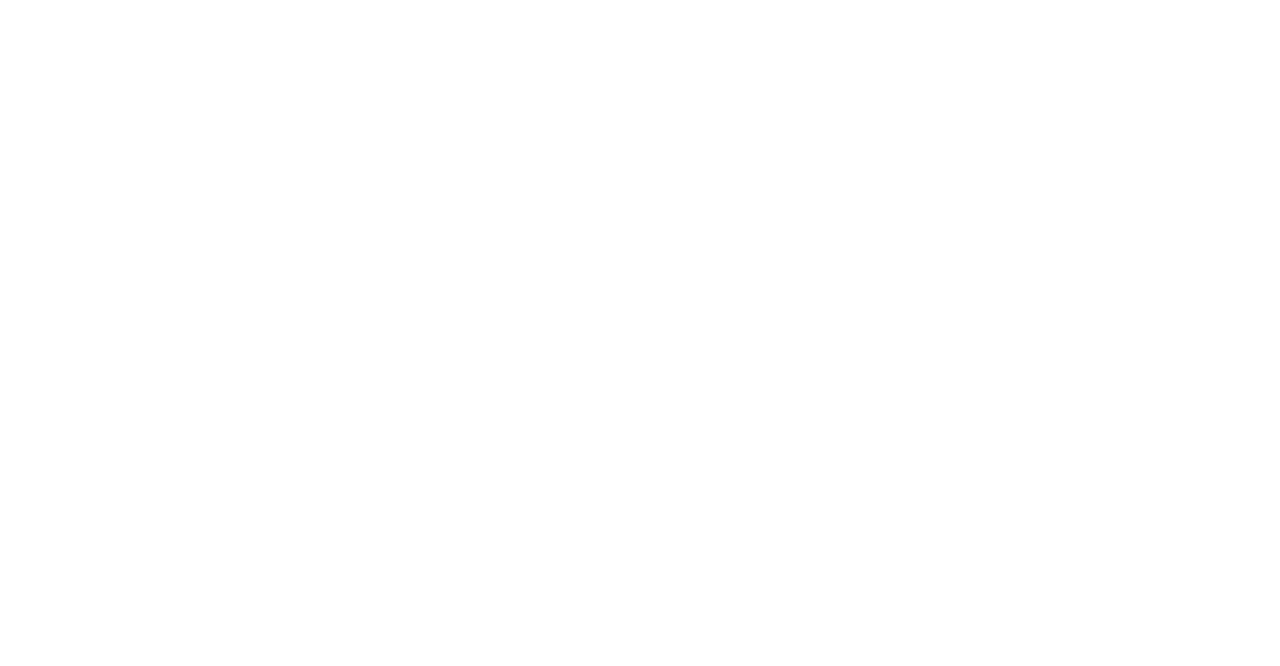
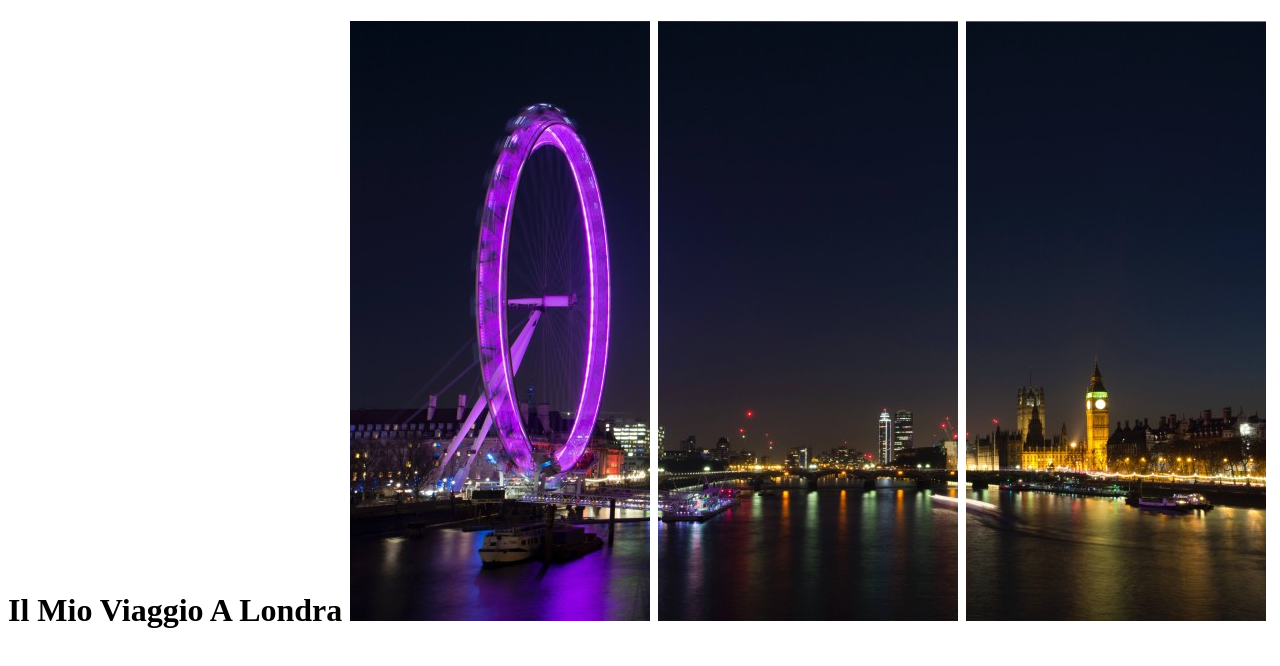
Before and after one commit to Andrea-Sgura/html-london-trip, a plain HTML site: page index.html in a window 1280 px wide. Drawn offline with Linux system fonts and the light colour scheme.

Commit message:
[UPD] Updated title and images

```diff
--- a/index.html
+++ b/index.html
@@ -6,6 +6,11 @@
     <title>Document</title>
 </head>
 <body>
+    <h1>Il Mio Viaggio A Londra
+        <img src="./img/pexels-bill-emrich-230794-0.jpg" alt="">
+        <img src="./img/pexels-bill-emrich-230794-1.jpg" alt="">
+        <img src="./img/pexels-bill-emrich-230794-2.jpg" alt="">
 
+    </h1>
 </body>
 </html>
```
